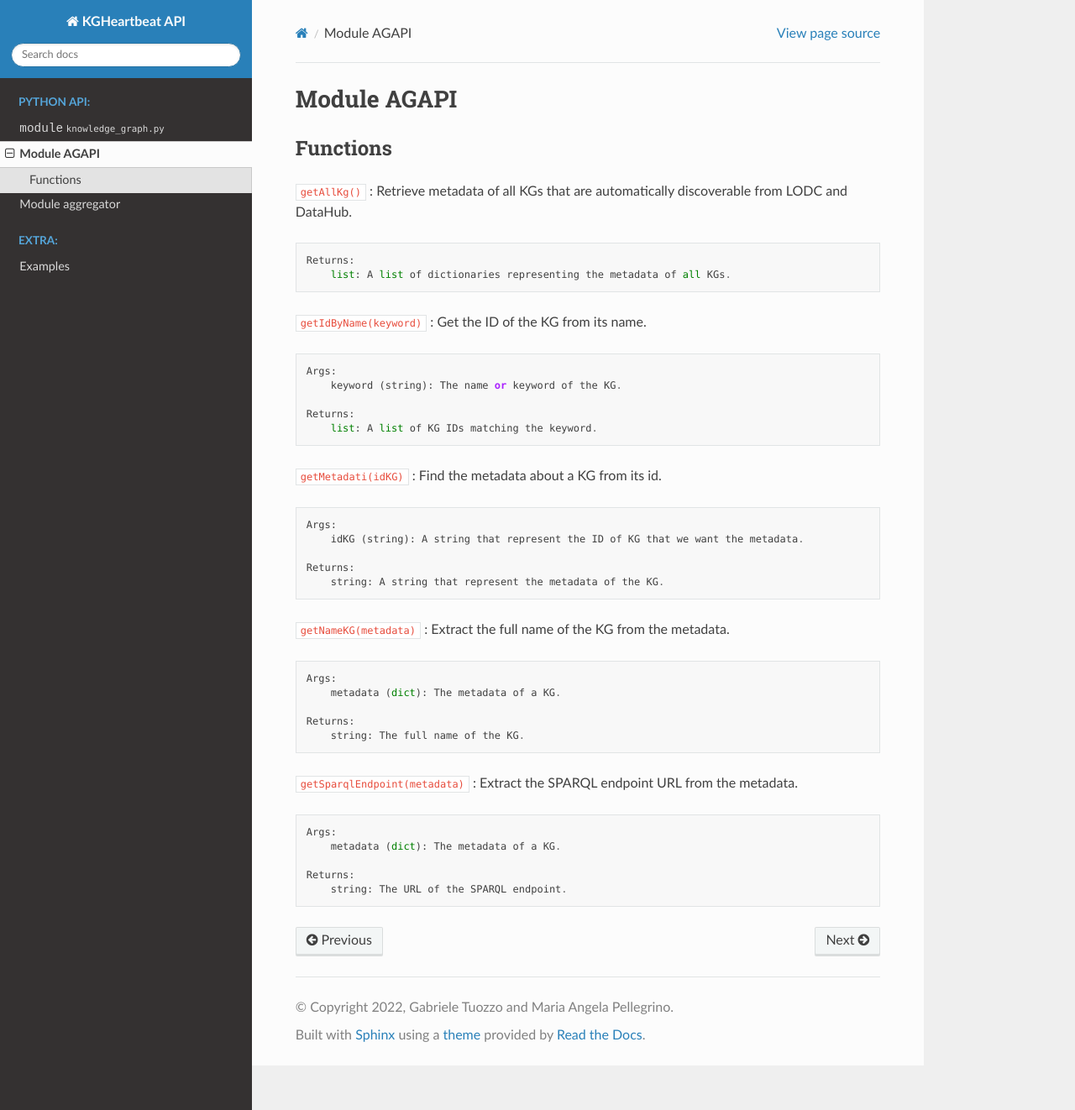
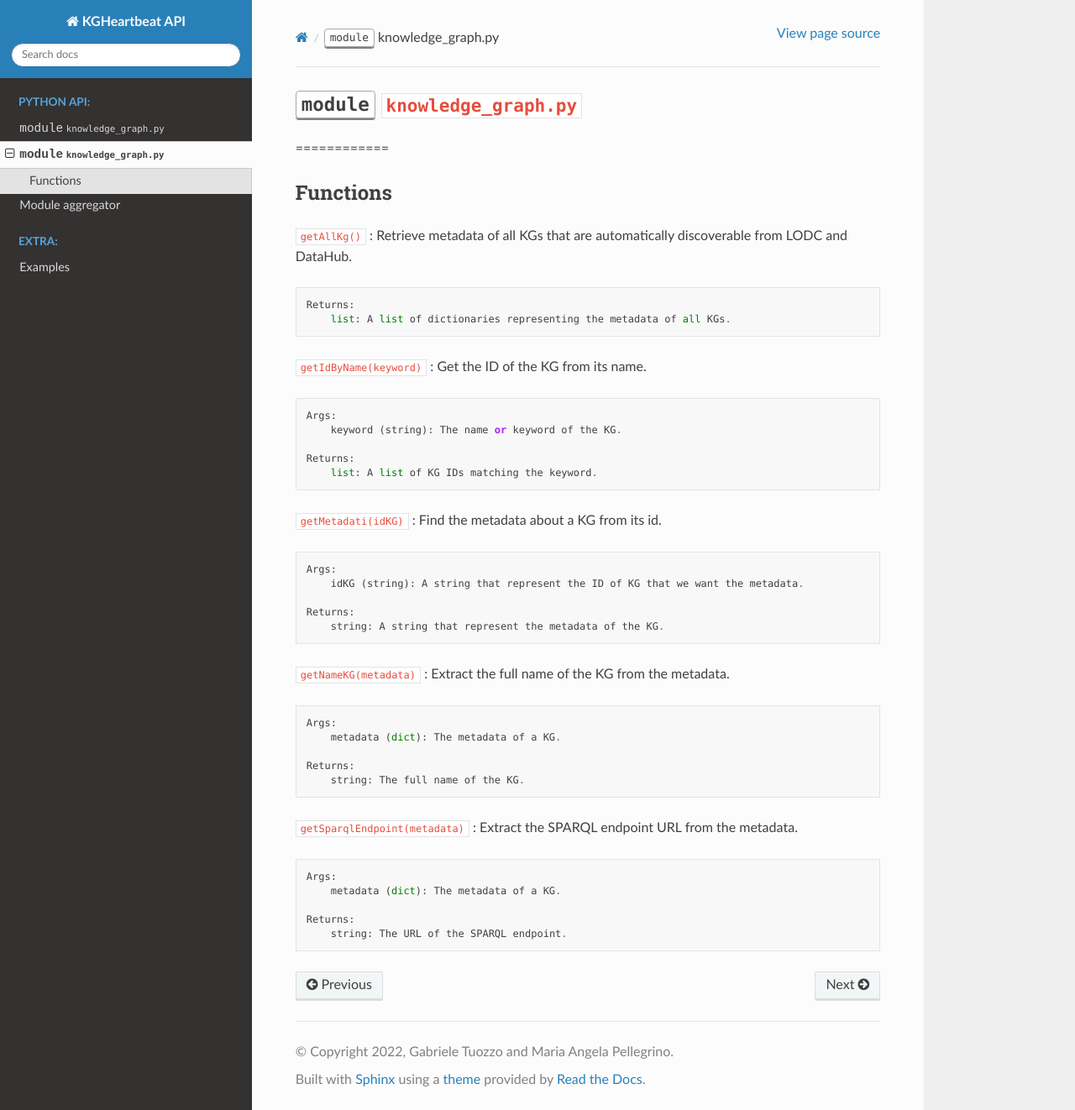
Before and after one commit to GabrieleT0/KGHeartbeat-API, a Sphinx documentation site: the page built from docs/source/api/AGAPI.md, in a window 1280 px wide and 1322 px high. Shown: the whole window at 84% size. Built offline with Sphinx 7.4.7 and the Read the Docs theme 2.0.0, drawn with Linux system fonts in a browser that asks for light colours.

Commit message:
Update AGAPI.md

```diff
--- a/docs/source/api/AGAPI.md
+++ b/docs/source/api/AGAPI.md
@@ -1,4 +1,4 @@
-Module AGAPI
+# <kbd>module</kbd> `knowledge_graph.py`
 ============
 
 Functions
```
